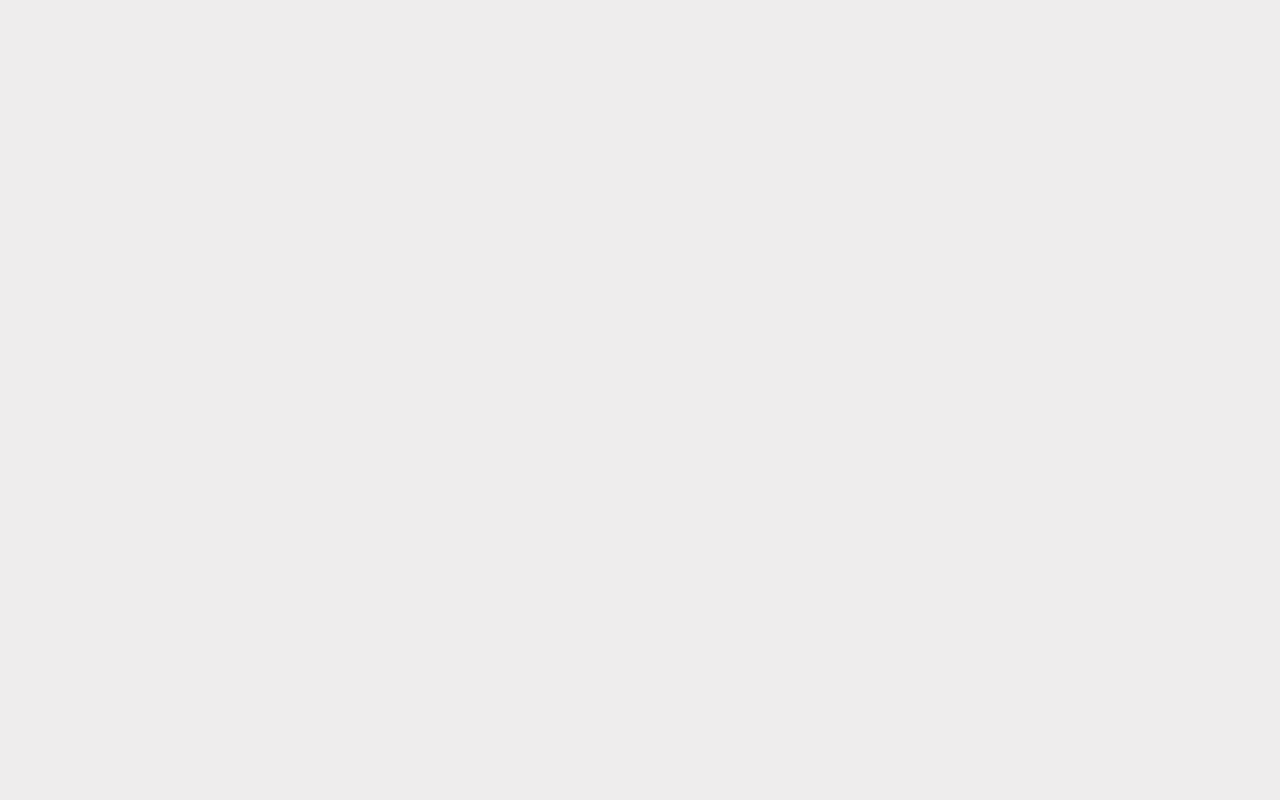
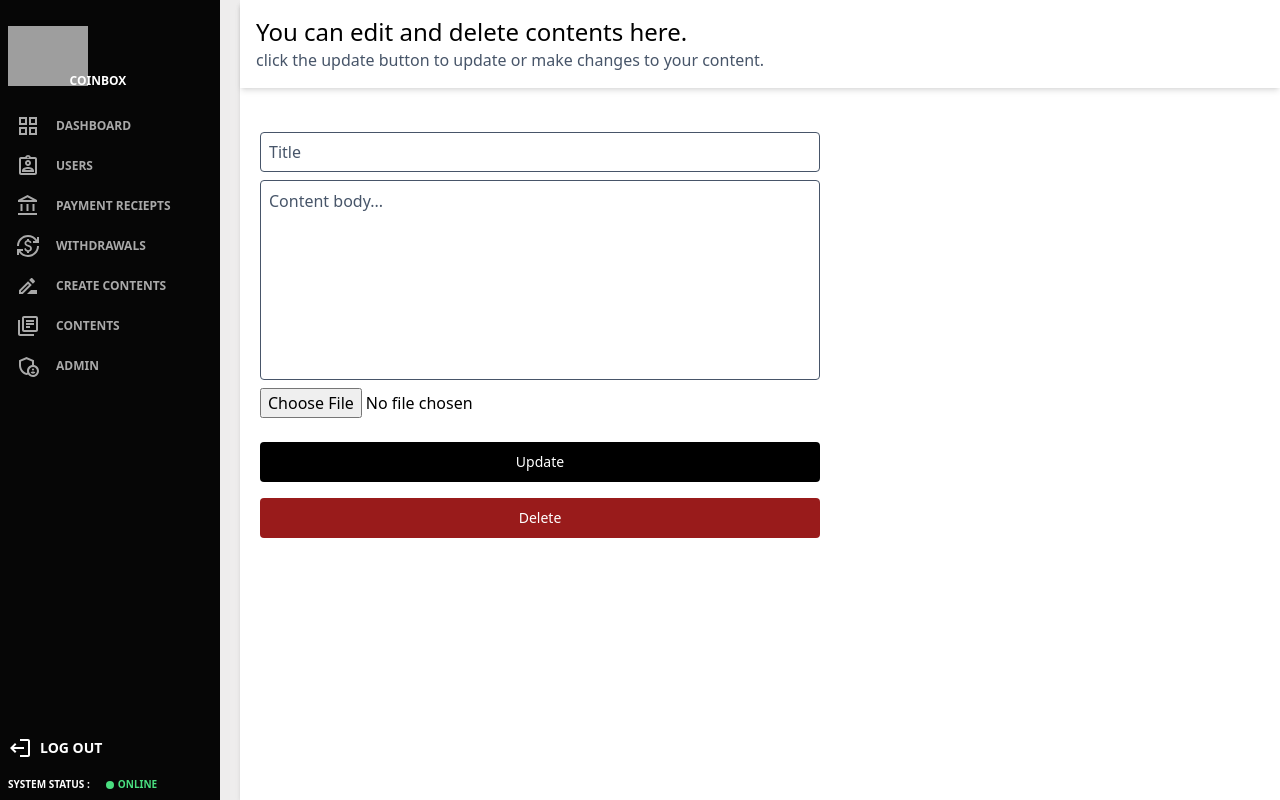
Before and after one commit to oladips772/authentication-app, a React (Create React App) app in the folder dashboard/: page /Contents-details/1 in a window 1280 px wide. Before the commit this address had no page. Built offline with nearby package versions, Linux system fonts and the light colour scheme; no server answers; sample sign-in values are in the browser's storage; grey boxes are pictures that could not be loaded.

Commit message:
updating and deleting content working succesfully

```diff
--- a/dashboard/src/App.js
+++ b/dashboard/src/App.js
@@ -12,6 +12,7 @@ import PrivateRoute from "./PrivateRoute";
 import ResetPassword from "./pages/ResetPassword";
 import Contents from "./pages/Contents";
 import CreateContent from "./pages/CreateContent";
+import ContentDetails from "./pages/ContentDetails";
 
 function App() {
   return (
@@ -88,6 +89,14 @@ function App() {
           }
         />
         <Route
+          path="/Contents-details/:id"
+          element={
+            <PrivateRoute>
+              <ContentDetails />
+            </PrivateRoute>
+          }
+        />
+        <Route
           path="/Admin"
           element={
             <PrivateRoute>
--- /dev/null
+++ b/dashboard/src/pages/ContentDetails.js
@@ -0,0 +1,174 @@
+/** @format */
+import { useEffect, useState } from "react";
+import { useParams, useNavigate } from "react-router-dom";
+import axios from "axios";
+import toast from "react-hot-toast";
+import loader from "../components/big-loader.png";
+import smallLoader from "../components/loader.png";
+import moment from "moment";
+import Sidebar from "../components/Sidebar";
+
+function ContentDetails() {
+  const [news, setNews] = useState("");
+  const [updateLoading, setUpdateloading] = useState(false);
+  const [deleteLoading, setDeleteloading] = useState(false);
+  const [content, setContent] = useState("");
+  const [selectedImage, setSelectedImage] = useState("");
+  const [title, setTitle] = useState("");
+  const [cloudLoading, setCloudLoading] = useState(false);
+  const [loading, setLoading] = useState(false);
+  const [image, setImage] = useState(null);
+  let params = useParams();
+  const contentId = params.id;
+  const navigate = useNavigate();
+
+  // ? getting details
+  const getDetail = async () => {
+    try {
+      setLoading(true);
+      const { data } = await axios.get(`/api/news/${contentId}`);
+      setNews(data);
+      setLoading(false);
+    } catch (err) {
+      setLoading(false);
+      toast.error(err?.response.data.message);
+    }
+  };
+
+  const handleCreate = async () => {
+    if (!selectedImage) return;
+    setCloudLoading(true);
+    const data = new FormData();
+    data.append("file", selectedImage);
+    data.append("upload_preset", "uploads");
+    try {
+      const uploadRes = await axios.post(
+        "https://api.cloudinary.com/v1_1/dsbhrtd0o/image/upload",
+        data
+      );
+      const { url } = uploadRes.data;
+      setImage(url);
+      console.log(uploadRes.data);
+    } catch (err) {
+      console.log(err);
+      err && toast.error(`${err.message}, reselect the image please`);
+    }
+    setCloudLoading(false);
+  };
+
+  const handleChange = (e) => {
+    const reader = new FileReader();
+    if (e.target.files[0]) {
+      reader.readAsDataURL(e.target.files[0]);
+    }
+    reader.onload = (readerEvent) => {
+      setSelectedImage(readerEvent.target.result);
+    };
+    console.log(selectedImage);
+  };
+
+  // ? updating function
+  const handleSubmit = async () => {
+    if (!image) return;
+    try {
+      setUpdateloading(true);
+      const { data } = await axios.put(`/api/news/update/${contentId}`, {
+        title,
+        content,
+        image,
+      });
+      toast.success("content updated successfully");
+      setUpdateloading(false);
+    } catch (err) {
+      setUpdateloading(false);
+      toast.error(err.response.data);
+      console.log(err);
+    }
+  };
+
+  const handleDelete = async () => {
+    try {
+      setDeleteloading(true);
+      const { data } = await axios.delete(`/api/news/delete/${contentId}`);
+      toast.success("content deleted successfully");
+      navigate("/Contents");
+      setDeleteloading(false);
+    } catch (err) {}
+  };
+
+  useEffect(() => {
+    if (selectedImage) {
+      handleCreate();
+    }
+  }, [selectedImage]);
+
+  useEffect(() => {
+    getDetail();
+  }, [contentId]);
+
+  useEffect(() => {
+    if (news) {
+      setTitle(news.title);
+      setContent(news.content);
+      setImage(news.image);
+    }
+  }, [contentId, news]);
+
+  return (
+    <div className="">
+      <Sidebar />
+      <div className="ml-[240px] bg-white h-[100vh]  shadow-md">
+        <div className="bg-white shadow-md p-4 mb-4">
+          <h1 className="text-2xl font-[500]">
+            You can edit and delete contents here.
+          </h1>
+          <p className="text-slate-600">
+            click the update button to update or make changes to your content.
+          </p>
+        </div>
+        <div className="flex flex-col p-5 rounded-md max-w-[600px] w-full">
+          <input
+            value={title}
+            onChange={(e) => setTitle(e.target.value)}
+            type="text"
+            placeholder="Title"
+            className="outline-none border border-slate-600 h-[40px] rounded w-[100%] p-2 mt-2 placeholder:text-slate-600"
+          />
+          <textarea
+            value={content}
+            onChange={(e) => setContent(e.target.value)}
+            placeholder="Content body..."
+            className="w-[100%] min-h-[200px] max-h-[400px] overflow-y-scroll outline-none border border-slate-600 p-2 mt-2 placeholder:text-slate-600 resize-none rounded"
+          />
+          <input type="file" onChange={handleChange} className="mt-2" />
+          <div className="flex items-center space-x-6 mt-2"></div>
+          <button
+            onClick={handleSubmit}
+            className="bg-black text-white rounded w-[100%] mt-4 h-[40px] text-sm font-[500] flex items-center justify-center"
+            disabled={cloudLoading || loading}
+          >
+            {updateLoading ? (
+              <img src={smallLoader} alt="" className="h-[17px] w-[17px]" />
+            ) : (
+              "Update"
+            )}
+          </button>
+          <button
+            onClick={handleDelete}
+            className="bg-red-800 text-white rounded w-[100%] mt-4 h-[40px] text-sm font-[500] flex items-center justify-center"
+            disabled={cloudLoading || loading}
+          >
+            {deleteLoading ? (
+              <img src={smallLoader} alt="" className="h-[17px] w-[17px]" />
+            ) : (
+              "Delete"
+            )}
+          </button>
+        </div>
+        <div className="shadow-md"></div>
+      </div>
+    </div>
+  );
+}
+
+export default ContentDetails;
--- a/dashboard/src/pages/Contents.js
+++ b/dashboard/src/pages/Contents.js
@@ -1,14 +1,70 @@
 /** @format */
-import React from "react";
+import { useEffect, useState } from "react";
+import { Link } from "react-router-dom";
 import Sidebar from "../components/Sidebar";
+import loader from "../components/big-loader.png";
+import axios from "axios";
+import toast from "react-hot-toast";
+import moment from "moment";
 
 function Contents() {
+  const [news, setNews] = useState([]);
+  const [loading, setLoading] = useState(false);
+
+  const getNews = async () => {
+    try {
+      setLoading(true);
+      const { data } = await axios.get("/api/news");
+      setNews(data);
+      setLoading(false);
+    } catch (err) {
+      setLoading(false);
+      toast.error(err?.response.data.message);
+    }
+  };
+
+  useEffect(() => {
+    getNews();
+  }, []);
+
   return (
-    <div className="flex">
+    <div className="">
       <Sidebar />
       <div className="ml-[240px]">
-        <input type="file" />
-        <h1>contents</h1>
+        <div className="bg-white shadow-md p-4 mb-4">
+          <h1 className="text-2xl font-[500]">
+            Contents you created on coinbox are shown here.
+          </h1>
+          <p className="text-slate-600">
+            clicking on a content will take you to the content details page,
+            where you can update or delete content
+          </p>
+        </div>
+        <div className=" p-4 grid grid-cols-3 gap-6 bg-white">
+          {loading ? (
+            <img src={loader} alt="" className="h-[40px] w-[40px]" />
+          ) : (
+            <>
+              {news?.map((item) => (
+                <Link to={`/Contents-details/${item._id}`} key={item._id}>
+                  <div className="flex flex-col bg-white shadow-md rounded cursor-pointer overflow-hidden">
+                    <img
+                      src={item.image}
+                      alt=""
+                      className="h-[200px] bg-gray-200"
+                    />
+                    <h1 className="ml-2 text-[20px] font-[500]">
+                      {item.title}
+                    </h1>
+                    <p className="text-sm text-slate-600 ml-2 font-[500] pb-2">
+                      {moment(item?.createdAt).format("LL")}
+                    </p>
+                  </div>
+                </Link>
+              ))}
+            </>
+          )}
+        </div>
       </div>
     </div>
   );
--- a/dashboard/src/pages/CreateContent.js
+++ b/dashboard/src/pages/CreateContent.js
@@ -1,14 +1,44 @@
 /** @format */
-import { useRef, useState } from "react";
+import { useRef, useState, useEffect } from "react";
 import Sidebar from "../components/Sidebar";
-import PhotoCameraOutlinedIcon from "@mui/icons-material/PhotoCameraOutlined";
-import VideocamOutlinedIcon from "@mui/icons-material/VideocamOutlined";
+import axios from "axios";
+import toast from "react-hot-toast";
+import loader from "../components/loader.png";
 
 function CreateContent() {
-  const imagePicker = useRef();
-  const videoPicker = useRef();
   const [selectedImage, setSelectedImage] = useState("");
+  const [title, setTitle] = useState("");
+  const [content, setContent] = useState("");
+  const [cloudLoading, setCloudLoading] = useState(false);
+  const [loading, setLoading] = useState(false);
   const [image, setImage] = useState(null);
+
+  const handleCreate = async () => {
+    if (!selectedImage) return;
+    setCloudLoading(true);
+    const data = new FormData();
+    data.append("file", selectedImage);
+    data.append("upload_preset", "uploads");
+    try {
+      const uploadRes = await axios.post(
+        "https://api.cloudinary.com/v1_1/dsbhrtd0o/image/upload",
+        data
+      );
+      const { url } = uploadRes.data;
+      setImage(url);
+      console.log(uploadRes.data);
+    } catch (err) {
+      console.log(err);
+      err && toast.error(`${err.message}, reselect the image please`);
+    }
+    setCloudLoading(false);
+  };
+
+  useEffect(() => {
+    if (selectedImage) {
+      handleCreate();
+    }
+  }, [selectedImage]);
 
   const handleChange = (e) => {
     const reader = new FileReader();
@@ -18,48 +48,63 @@ function CreateContent() {
     reader.onload = (readerEvent) => {
       setSelectedImage(readerEvent.target.result);
     };
+    console.log(selectedImage);
+  };
+
+  const handleSubmit = async () => {
+    if (!image) return;
+    try {
+      setLoading(true);
+      const { data } = await axios.post(`/api/news/create`, {
+        title,
+        content,
+        image,
+      });
+      toast.success("created content successfully");
+      setTitle("");
+      setContent("");
+      setImage(null);
+      setLoading(false);
+    } catch (err) {
+      setLoading(false);
+      toast.error(err.response.data);
+      console.log(err);
+    }
   };
 
   return (
     <div className="flex">
       <Sidebar />
-      <div className="ml-[240px]  h-[100vh] flex justify-center items-center w-full">
-        <div className="flex flex-col items-center  max-w-[900px] h-[400px] w-full bg-white shadow-md p-5 rounded-md -mt-8">
+      <div className="ml-[240px] h-[100vh] w-full bg-white">
+        <h1 className="text-3xl p-4 w-full border-b border-slate-200 shadow-sm">
+          Create contents here..
+        </h1>
+        <div className="flex flex-col p-5 rounded-md max-w-[1100px] w-full">
           <input
+            value={title}
+            onChange={(e) => setTitle(e.target.value)}
             type="text"
             placeholder="Title"
-            className="outline-none border border-slate-600 h-[40px] rounded w-[50%] p-2 mt-2"
+            className="outline-none border border-slate-600 h-[40px] rounded w-[60%] p-2 mt-2 placeholder:text-slate-600"
           />
           <textarea
+            value={content}
+            onChange={(e) => setContent(e.target.value)}
             placeholder="Content body..."
-            className="w-[50%] min-h-[200px] max-h-[400px] overflow-y-scroll outline-none border border-slate-600 p-2 mt-2"
+            className="w-[60%] min-h-[200px] max-h-[400px] overflow-y-scroll outline-none border border-slate-600 p-2 mt-2 placeholder:text-slate-600 resize-none rounded"
           />
-          <input
-            type="file"
-            placeholder="Title"
-            hidden
-            ref={imagePicker}
-            onChange={handleChange}
-          />
-          <input
-            type="file"
-            accept="video"
-            placeholder="Title"
-            hidden
-            ref={videoPicker}
-          />
-          <div className="flex items-center space-x-6 mt-2">
-            <PhotoCameraOutlinedIcon
-              className="h-[30px] text-green-600"
-              style={{ height: 30, width: 30 }}
-            />
-            <VideocamOutlinedIcon
-              className="h-[30px] text-green-600"
-              style={{ height: 40, width: 40 }}
-            />
-          </div>
-          <button className="bg-black text-white rounded w-[50%] mt-4 h-[40px] text-sm font-[500]">
-            Publish
+          <input type="file" onChange={handleChange} className="mt-2" />
+          <div className="flex items-center space-x-6 mt-2"></div>
+          <button
+            onClick={handleSubmit}
+            className="bg-black text-white rounded w-[60%] mt-4 h-[40px] text-sm font-[500] flex items-center justify-center"
+            disabled={cloudLoading || loading}
+          >
+            {loading ? (
+              <img src={loader} alt="" className="h-[17px] w-[17px]" />
+            ) : (
+              "Publish"
+            )}
           </button>
         </div>
       </div>
```
Also changed, not shown: 2 other files (tests, documents, lock files or other folders).
